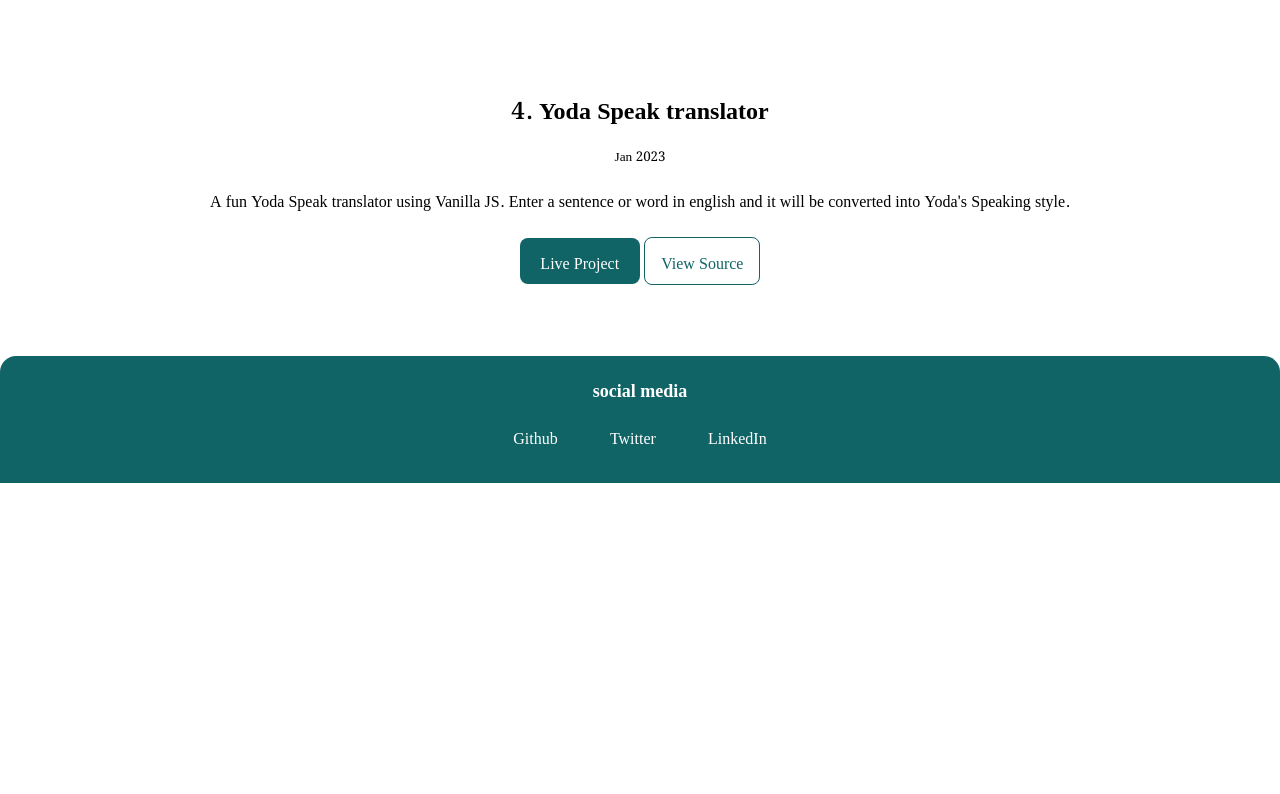
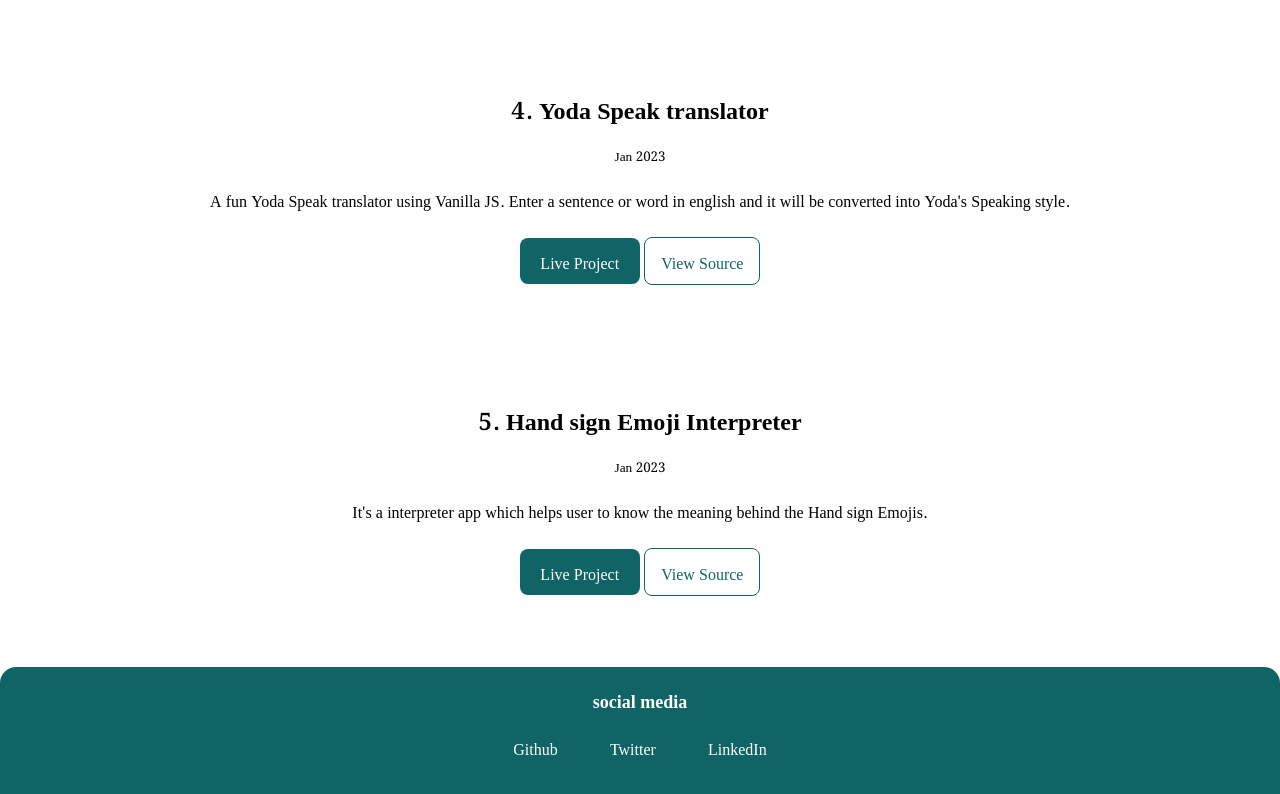
Before and after one commit to kavithamd/lesson3-HTML-and-CSS, a plain HTML site: page projects.html in a window 1280 px wide. Shown: the part 1277-2071 px from the top of the page. Before the commit the page ends 1760 px from the top, so only its background shows below. Drawn offline with Linux system fonts and the light colour scheme.

Commit message:
Update : added new project

```diff
--- a/projects.html
+++ b/projects.html
@@ -108,6 +108,23 @@
             target="_blank"
             >View Source</a>
         </article>
+        <article class="showcase-list container container-center">
+          <h1>5. Hand sign Emoji Interpreter</h1>
+          <small>Jan 2023</small>
+          <p>
+            It's a interpreter app which helps user to know the meaning behind the Hand sign Emojis.
+          </p>
+          <a
+            class="link link-primary"
+            href="https://0pwqb7.csb.app/"
+            target="_blank"
+            >Live Project</a>
+          <a
+            class="link link-secondary"
+            href="https://codesandbox.io/s/emoji-app-0pwqb7?file=/src/index.js"
+            target="_blank"
+            >View Source</a>
+        </article>
       </li>
     </ul>
     <footer class="footer">
```
